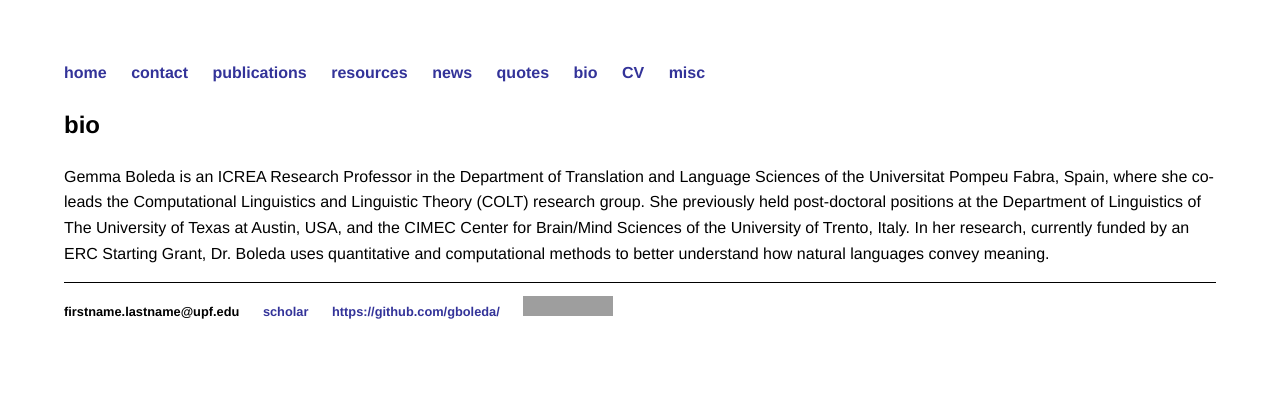
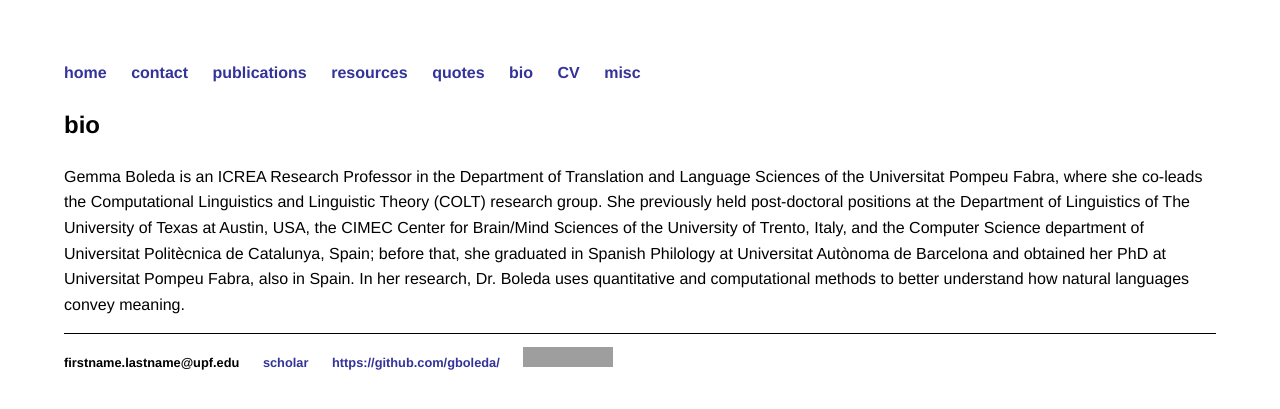
Before and after one commit to gboleda/gboleda.github.io, a Jekyll site: the page built from bio.md, in a window 1280 px wide. Shown: the top 409 px of the page. Built offline with Jekyll 4.4.1, drawn with Linux system fonts in a browser that asks for light colours; grey boxes are pictures that could not be loaded.

Commit message:
removing news

```diff
--- a/_layouts/default.html
+++ b/_layouts/default.html
@@ -12,7 +12,6 @@
 	<li><a href="/contact.html">contact</a></li>
 	<li><a href="/pubs">publications</a></li>
  	<li><a href="/resources.html">resources</a></li>
- 	<li><a href="/news.html">news</a></li>
  	<li><a href="/quotes.html">quotes</a></li>
 	<li><a href="/bio.html">bio</a></li>
 	<li><a href="/0-cv.pdf">CV</a></li>
--- a/bio.md
+++ b/bio.md
@@ -5,4 +5,4 @@ title: Gemma Boleda - bio
 
 ## bio
 
-Gemma Boleda is an ICREA Research Professor in the Department of Translation and Language Sciences of the Universitat Pompeu Fabra, Spain, where she co-leads the Computational Linguistics and Linguistic Theory (COLT) research group. She previously held post-doctoral positions at the Department of Linguistics of The University of Texas at Austin, USA, and the CIMEC Center for Brain/Mind Sciences of the University of Trento, Italy. In her research, currently funded by an ERC Starting Grant, Dr. Boleda uses quantitative and computational methods to better understand how natural languages convey meaning.
+Gemma Boleda is an ICREA Research Professor in the Department of Translation and Language Sciences of the Universitat Pompeu Fabra, where she co-leads the Computational Linguistics and Linguistic Theory (COLT) research group. She previously held post-doctoral positions at the Department of Linguistics of The University of Texas at Austin, USA, the CIMEC Center for Brain/Mind Sciences of the University of Trento, Italy, and the Computer Science department of Universitat Politècnica de Catalunya, Spain; before that, she graduated in Spanish Philology at Universitat Autònoma de Barcelona and obtained her PhD at Universitat Pompeu Fabra, also in Spain. In her research, Dr. Boleda uses quantitative and computational methods to better understand how natural languages convey meaning.
```
Also changed, not shown: misc.md (+1 -1 lines), news.html (deleted, +0 -28 lines).
